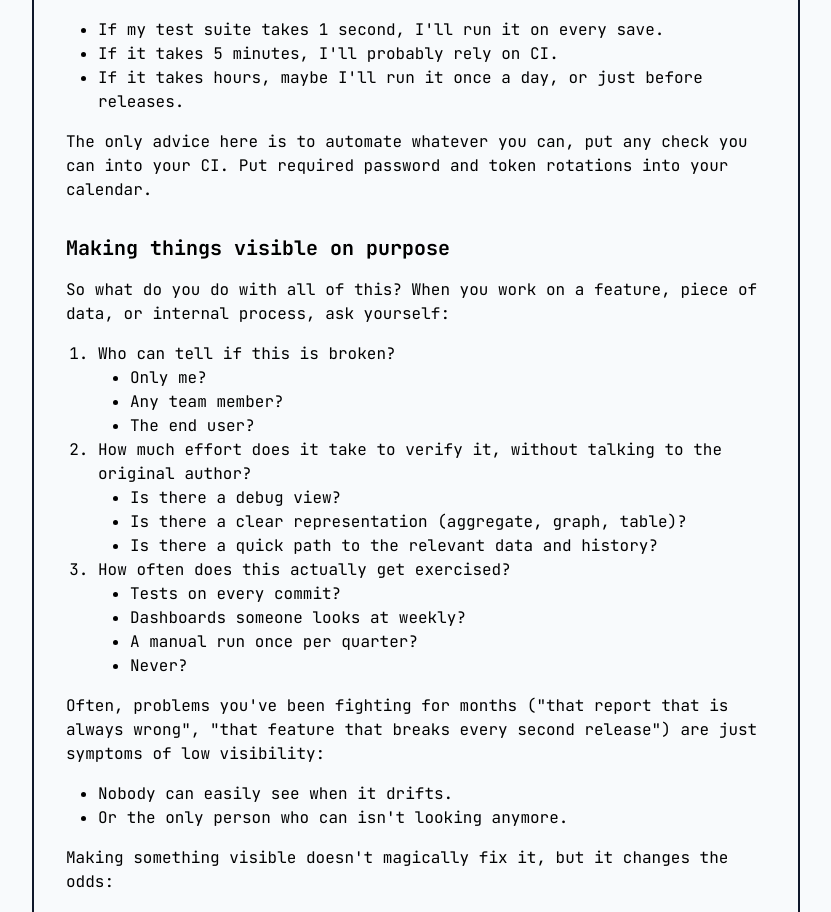
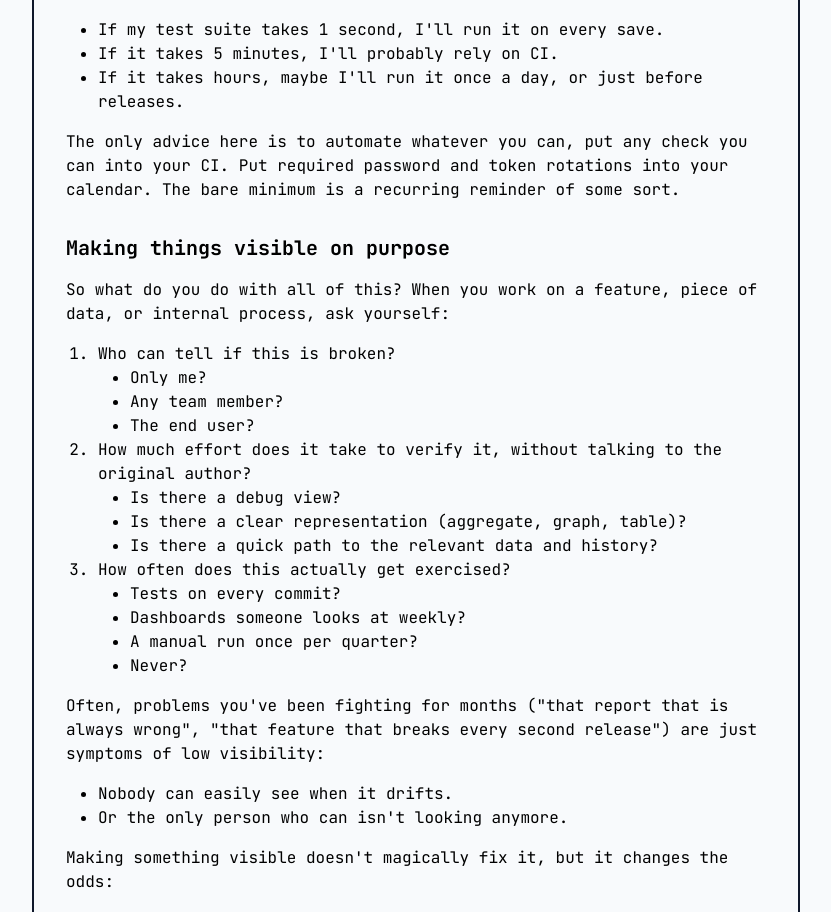
Before and after one commit to TN1ck/tn1ck.com, a Next.js app: page /blog/if-it-isnt-visible-its-probably-broken in a window 1280 px wide. Shown: the part 9081-9993 px from the top of the page, without its empty margins (224-1055 px from the left). Built offline with nearby package versions, Linux system fonts and the light colour scheme.

Commit message:
chore: add a note

```diff
--- a/pages/blog/if-it-isnt-visible-its-probably-broken.tsx
+++ b/pages/blog/if-it-isnt-visible-its-probably-broken.tsx
@@ -552,7 +552,7 @@ const VisibilityBlog: NextPage = () => {
         <p>
           The only advice here is to automate whatever you can, put any check
           you can into your CI. Put required password and token rotations into
-          your calendar.
+          your calendar. The bare minimum is a recurring reminder of some sort.
         </p>
         <h2>Making things visible on purpose</h2>
         <p>
```
